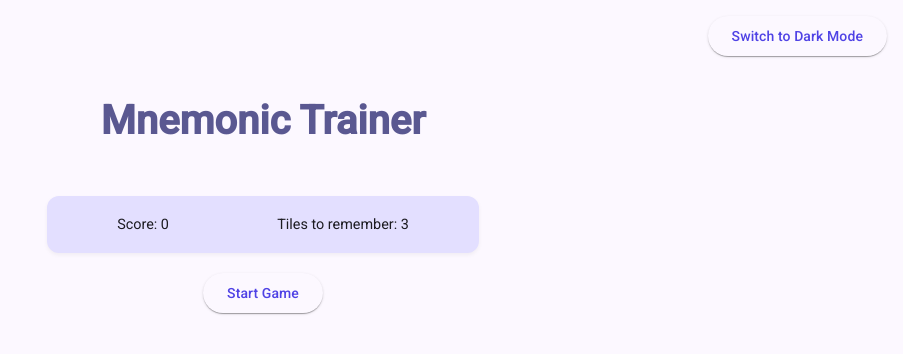
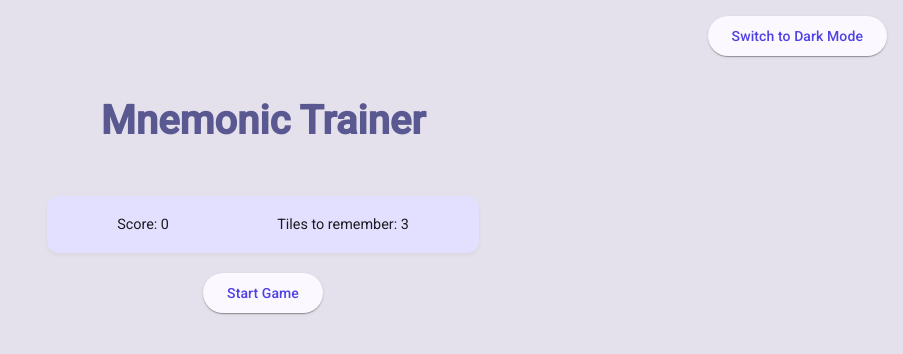
Before and after one commit to s3p4r4trix/Mnemonic, an Angular app in the folder mnemonic/: page / in a window 1280 px wide. Shown: the top 354 px of the page, without its empty margins (377-1280 px from the left). Built offline with nearby package versions, Linux system fonts and the light colour scheme.

Commit message:
fix: Ensure Material 3 compatibility for custom themes

```diff
--- a/mnemonic/src/app/components/game-over-dialog/game-over-dialog.html
+++ b/mnemonic/src/app/components/game-over-dialog/game-over-dialog.html
@@ -9,7 +9,7 @@
   </div>
 </div>
 <div mat-dialog-actions align="end">
-  <button mat-flat-button (click)="onClose()">Close</button>
-  <button mat-stroked-button color="accent" (click)="onRetryLevel()" class="retry-button">Retry Level</button>
-  <button mat-raised-button color="primary" (click)="onPlayAgain()">Play Again</button>
+  <button mat-flat-button color="accent" (click)="onClose()">Close</button>
+  <button mat-stroked-button color="primary" (click)="onRetryLevel()" class="retry-button">Retry Level</button>
+  <button mat-flat-button color="primary" (click)="onPlayAgain()">Play Again</button>
 </div>
--- a/mnemonic/src/app/components/game/game.scss
+++ b/mnemonic/src/app/components/game/game.scss
@@ -36,7 +36,7 @@
   display: flex;
   flex-direction: column;
   align-items: center;
-  font-size: 1.2rem;
+  font-size: 1.3rem;
   font-weight: bold;
   color: var(--md-sys-color-primary);
   text-align: center;
--- a/mnemonic/src/app/components/tile/tile.scss
+++ b/mnemonic/src/app/components/tile/tile.scss
@@ -27,7 +27,7 @@
 }
 
 .tile.selected-by-player {
-  background-color: var(--md-sys-color-secondary-container);
+  background-color: var(--md-sys-color-on-primary-fixed-variant);
   border-color: var(--md-sys-color-secondary);
   box-shadow: 0 0 8px 2px var(--md-sys-color-secondary-container), var(--md-sys-color-shadow) 0 1px 2px;
 }
--- a/mnemonic/src/styles.scss
+++ b/mnemonic/src/styles.scss
@@ -17,8 +17,8 @@ html {
 body {
   margin: 0;
   font-family: sans-serif;
-  background-color: var(--md-sys-color-background);
-  color: var(--md-sys-color-on-background);
+  background-color: var(--md-sys-color-surface-variant);
+  color: var(--md-sys-color-on-surface-variant);
   transition: background-color 0.3s ease, color 0.3s ease;
 }
 
```
